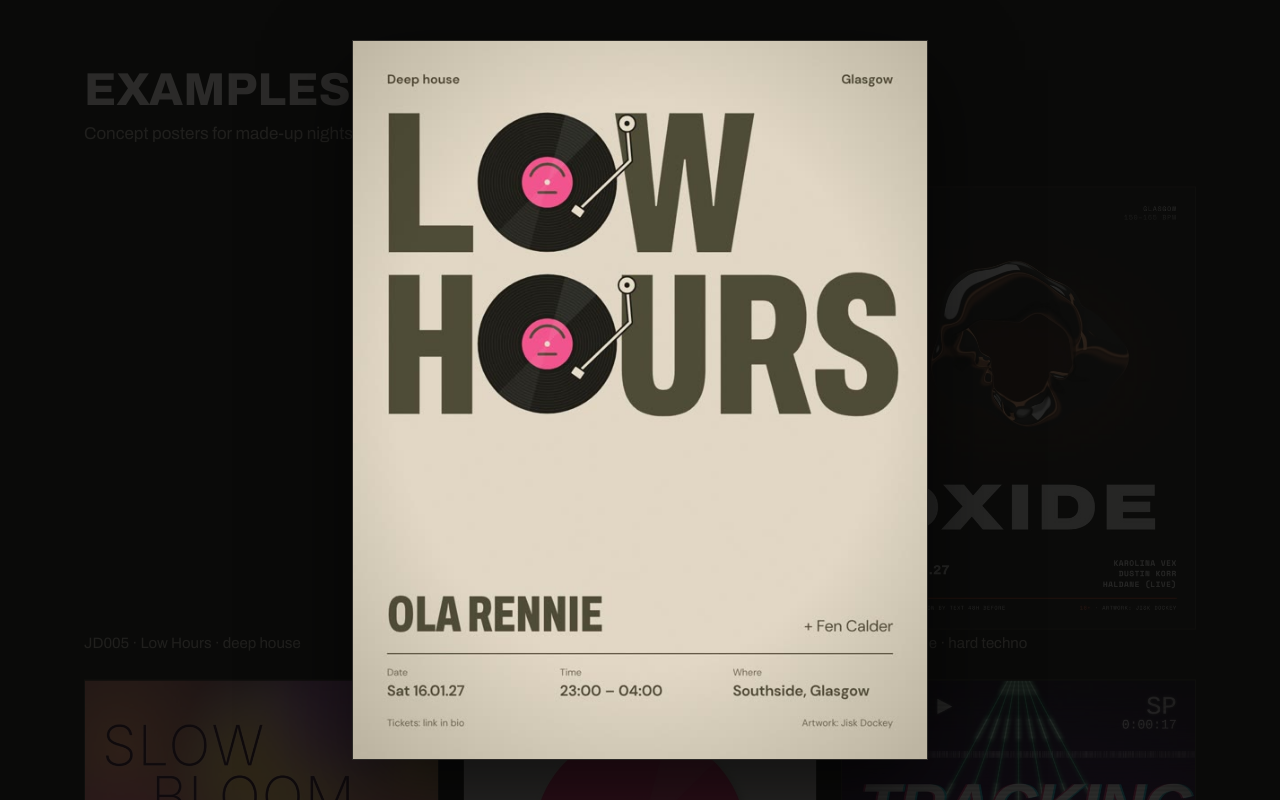
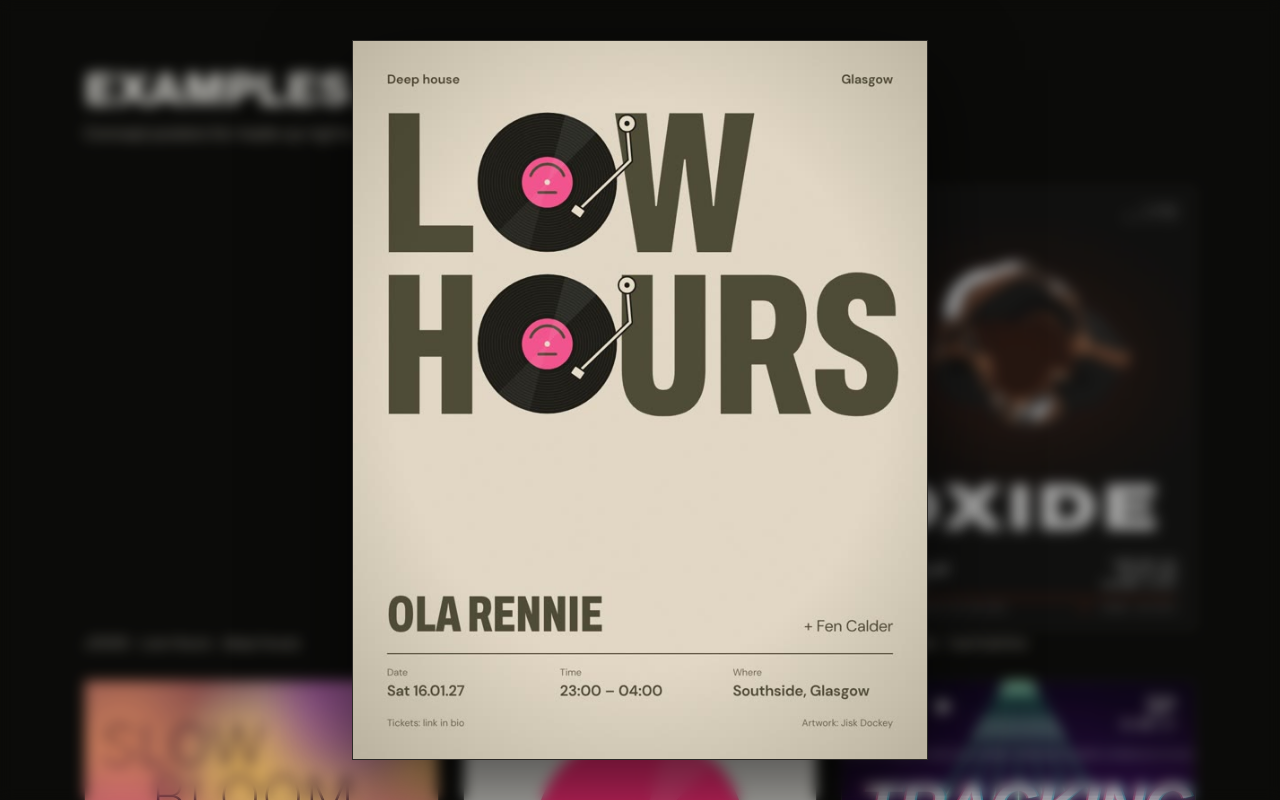
Before and after one commit to Jisk-Dockey/jisk-dockey.github.io, a plain HTML site: page index.html in a window 1280 px wide. Both pictures are taken after a click on the button 261 px from the left and 1394 px from the top of the page. Shown: the part 994-1794 px from the top of the page. Drawn offline with Linux system fonts and the light colour scheme.

Commit message:
Show the site, softly blurred, behind an open poster
Co-Authored-By: Claude Opus 5.5 <noreply@anthropic.com>
Claude-Session: https://claude.ai/code/session_01V3q6cH3FywQrnkz9qjAWan

```diff
--- a/index.html
+++ b/index.html
@@ -385,7 +385,7 @@ html.lenis body {
     const from = rectOf(tile);
     const shade = document.createElement('div');
     shade.className = 'jd-shade';
-    shade.style.cssText = 'position:fixed;inset:0;z-index:60;background:rgba(11,11,10,0.86);opacity:0;cursor:zoom-out';
+    shade.style.cssText = 'position:fixed;inset:0;z-index:60;background:rgba(11,11,10,0.18);-webkit-backdrop-filter:blur(7px);backdrop-filter:blur(7px);opacity:0;cursor:zoom-out';
     const card = document.createElement('div');
     card.setAttribute('role', 'dialog'); card.setAttribute('aria-modal', 'true');
     card.setAttribute('aria-label', tile.getAttribute('aria-label').replace('Play the ', ''));
```
